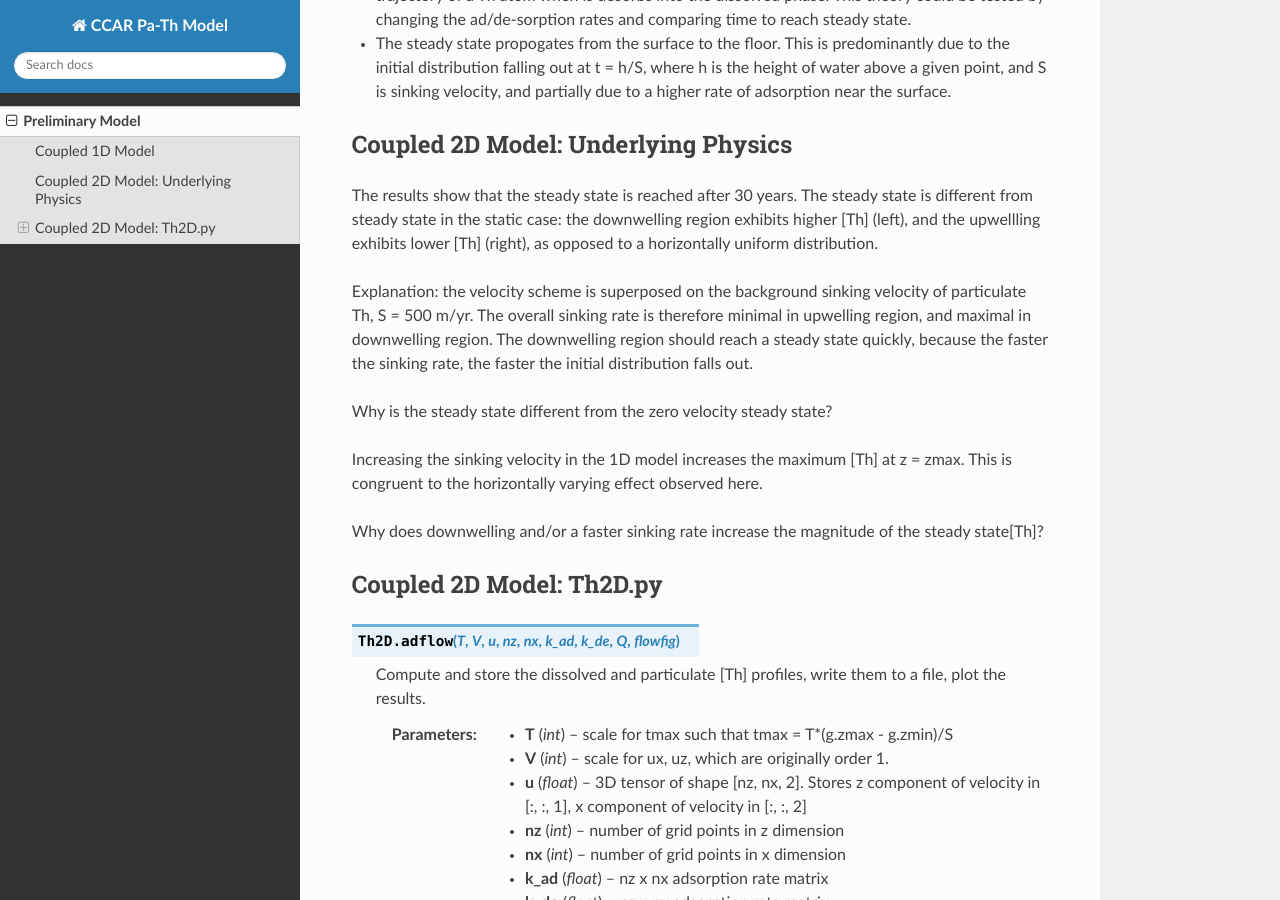
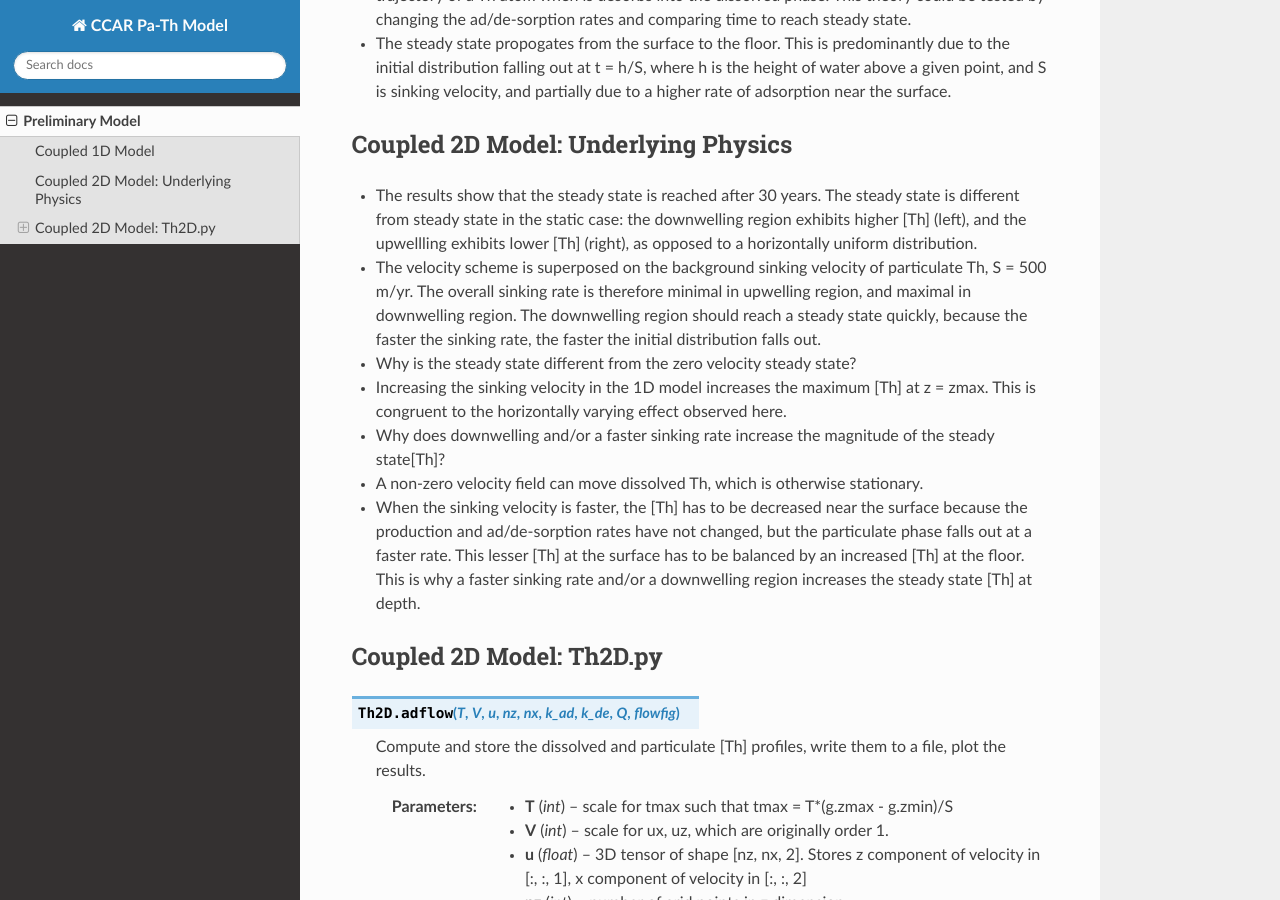
Before and after one commit to UBC-MOAD/pa-th-simple, a Sphinx documentation site: the page built from docs/prelim-model.rst, in a window 1280 px wide and 900 px high, scrolled down 616 px. Built offline with Sphinx 7.4.7 and the Read the Docs theme 2.0.0, drawn with Linux system fonts in a browser that asks for light colours.

Commit message:
Updated Coupled 2D Model Documentation.
Wrote about physics governing the steady state concentration as a function of sinking velocity.

```diff
--- a/docs/prelim-model.rst
+++ b/docs/prelim-model.rst
@@ -32,15 +32,19 @@
 ====================================
 Coupled 2D Model: Underlying Physics
 ====================================
-The results show that the steady state is reached after 30 years. The steady state is different from steady state in the static case: the downwelling region exhibits higher [Th] (left), and the upwellling exhibits lower [Th] (right), as opposed to a horizontally uniform distribution.
+- The results show that the steady state is reached after 30 years. The steady state is different from steady state in the static case: the downwelling region exhibits higher [Th] (left), and the upwellling exhibits lower [Th] (right), as opposed to a horizontally uniform distribution.
 
-Explanation: the velocity scheme is superposed on the background sinking velocity of particulate Th, S = 500 m/yr. The overall sinking rate is therefore minimal in upwelling region, and maximal in downwelling region. The downwelling region should reach a steady state quickly, because the faster the sinking rate, the faster the initial distribution falls out.
+- The velocity scheme is superposed on the background sinking velocity of particulate Th, S = 500 m/yr. The overall sinking rate is therefore minimal in upwelling region, and maximal in downwelling region. The downwelling region should reach a steady state quickly, because the faster the sinking rate, the faster the initial distribution falls out.
 
-Why is the steady state different from the zero velocity steady state?
+- Why is the steady state different from the zero velocity steady state?
 
-Increasing the sinking velocity in the 1D model increases the maximum [Th] at z = zmax. This is congruent to the horizontally varying effect observed here.
+- Increasing the sinking velocity in the 1D model increases the maximum [Th] at z = zmax. This is congruent to the horizontally varying effect observed here.
 
-Why does downwelling and/or a faster sinking rate increase the magnitude of the steady state[Th]?
+- Why does downwelling and/or a faster sinking rate increase the magnitude of the steady state[Th]?
+
+- A non-zero velocity field can move dissolved Th, which is otherwise stationary.
+
+- When the sinking velocity is faster, the [Th] has to be decreased near the surface because the production and ad/de-sorption rates have not changed, but the particulate phase falls out at a faster rate. This lesser [Th] at the surface has to be balanced by an increased [Th] at the floor. This is why a faster sinking rate and/or a downwelling region increases the steady state [Th] at depth.
 
 =========================
 Coupled 2D Model: Th2D.py
```
Also changed, not shown: 2 other files.
